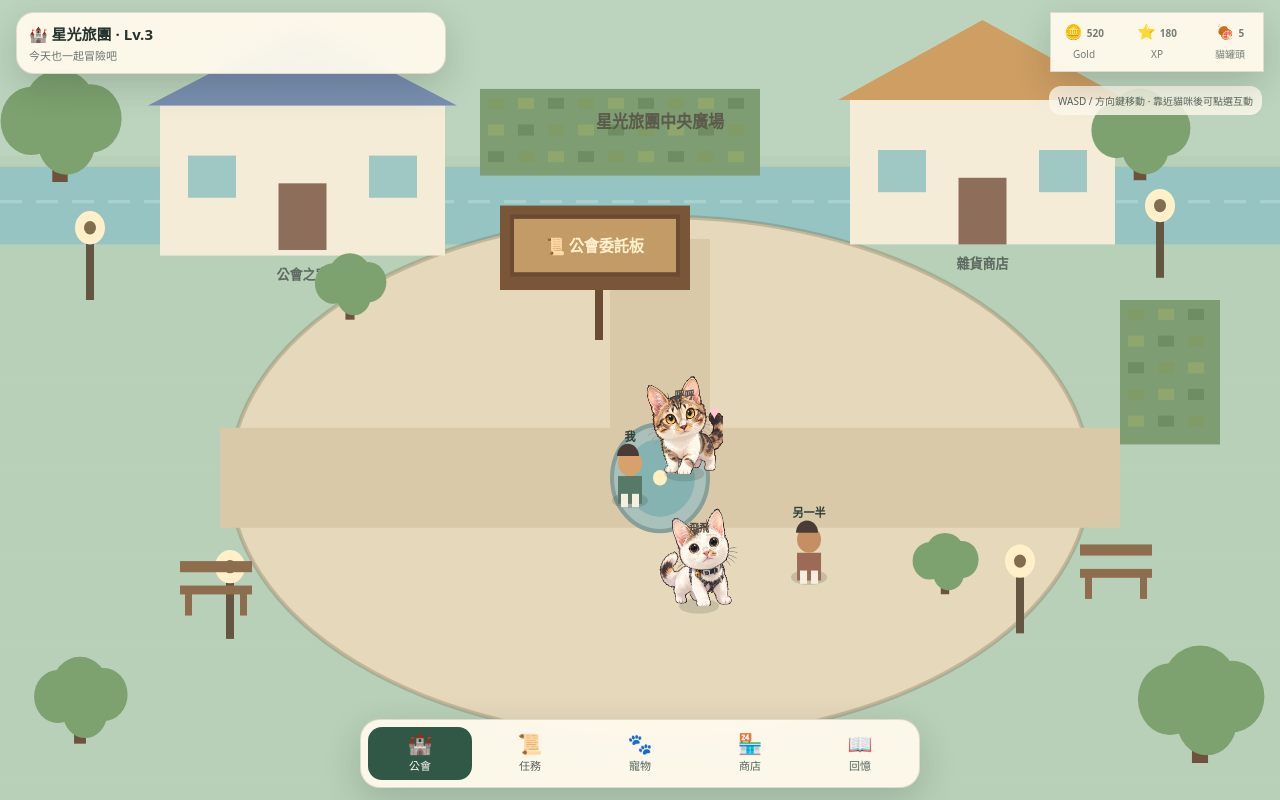
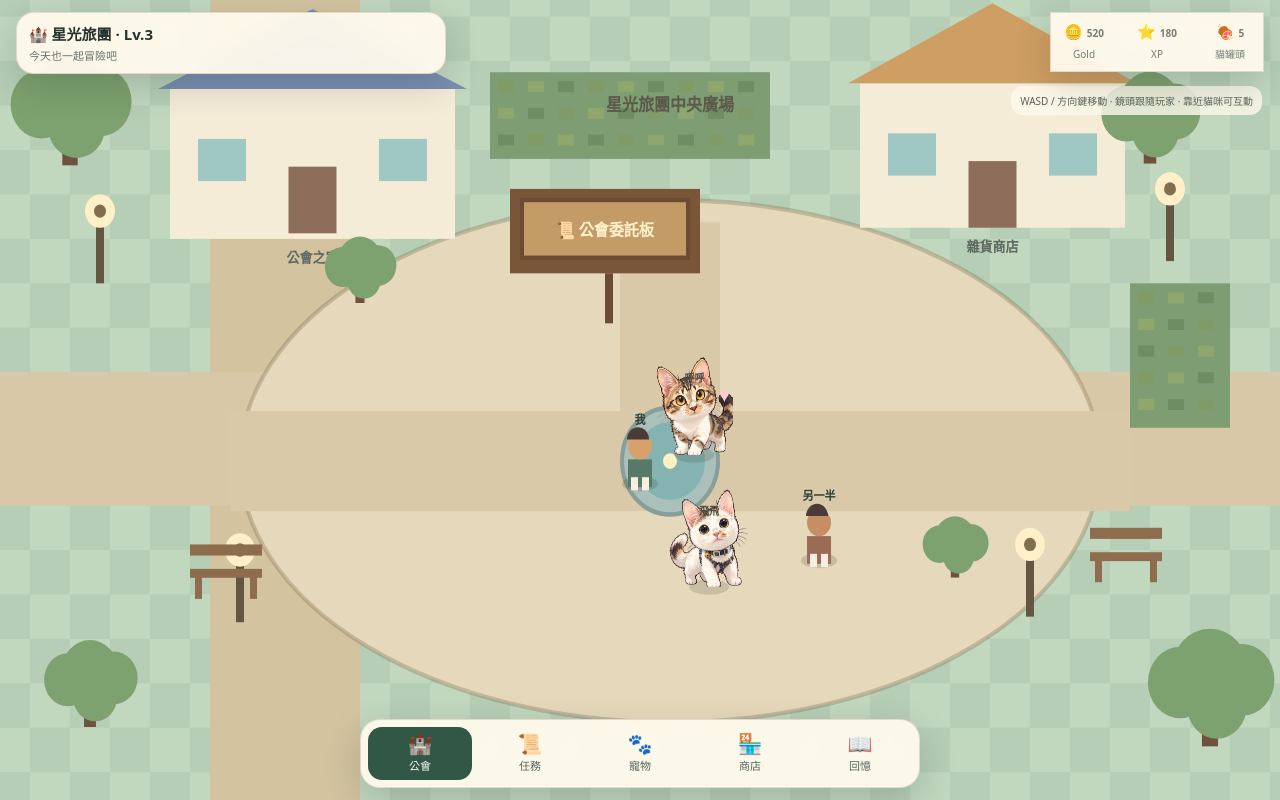
Before and after one commit to gshihwei/couple-guild, a website with bundled scripts: page index.html in a window 1280 px wide. Built offline with nearby package versions, Linux system fonts and the light colour scheme.

Commit message:
feat: add camera-based local world viewport

```diff
--- a/index.html
+++ b/index.html
@@ -166,7 +166,7 @@
     </div>
 
     <div class="toast" id="toast"></div>
-    <div class="desktop-tip">WASD / 方向鍵移動 · 靠近貓咪後可點選互動</div>
+    <div class="desktop-tip">WASD / 方向鍵移動 · 鏡頭跟隨玩家 · 靠近貓咪可互動</div>
 
     <div class="touch-controls">
       <div class="joystick" id="joystick"><div class="stick" id="stick"></div></div>
--- a/package.json
+++ b/package.json
@@ -1,6 +1,6 @@
 {
   "name": "couple-guild",
-  "version": "0.2.5",
+  "version": "0.2.6",
   "private": true,
   "type": "module",
   "scripts": {
--- a/public/sw.js
+++ b/public/sw.js
@@ -1,4 +1,4 @@
-const CACHE='couple-guild-v0.2.5-landscape-shell';
+const CACHE='couple-guild-v0.2.6-landscape-camera';
 const ASSETS=['/','/index.html','/src/main.js','/src/game.js','/src/state.js','/src/ui.js','/src/cats.js','/manifest.webmanifest','/icons/icon.svg','/assets/fly.png','/assets/hu.png'];
 self.addEventListener('install',event=>{event.waitUntil(caches.open(CACHE).then(c=>c.addAll(ASSETS)).then(()=>self.skipWaiting()));});
 self.addEventListener('activate',event=>{event.waitUntil(caches.keys().then(keys=>Promise.all(keys.filter(k=>k!==CACHE).map(k=>caches.delete(k)))).then(()=>self.clients.claim()));});
--- a/src/game.js
+++ b/src/game.js
@@ -2,6 +2,9 @@ import { addJournal, addPetEvent, gainRewards, saveState } from './state.js';
 import { getCoat, getPersonality } from './cats.js';
 
 const W = 1280, H = 720;
+const WORLD_W = 3600, WORLD_H = 2400;
+const SCENE_OX = 1140, SCENE_OY = 770;
+const CAMERA_AHEAD_Y = 55;
 const clamp = (v,min,max)=>Math.max(min,Math.min(max,v));
 const dist = (a,b)=>Math.hypot(a.x-b.x,a.y-b.y);
 
@@ -20,6 +23,7 @@ export class TownGame {
     this.catImages.hu.src = '/assets/hu.png';
     this.lastPetBrain = 0;
     this.lastSave = 0;
+    this.camera = { x: 0, y: 0 };
     this.resize();
     window.addEventListener('resize', () => this.resize());
 
@@ -64,7 +68,7 @@ export class TownGame {
   bindPointer(){
     const getWorld = e => {
       const r = this.canvas.getBoundingClientRect();
-      return {x:(e.clientX-r.left)/r.width*W, y:(e.clientY-r.top)/r.height*H};
+      return {x:(e.clientX-r.left)/r.width*W + this.camera.x, y:(e.clientY-r.top)/r.height*H + this.camera.y};
     };
     this.canvas.addEventListener('pointerdown', e=>{
       const p=getWorld(e);
@@ -91,17 +95,23 @@ export class TownGame {
     if(this.keys.has('KeyD') || this.keys.has('d') || this.keys.has('ArrowRight') || this.keys.has('arrowright')) x+=1;
     if(!x&&!y){x=this.joy.x;y=this.joy.y;}
     const len=Math.hypot(x,y)||1;
-    p.x=clamp(p.x+x/len*130*dt,90,W-90);
-    p.y=clamp(p.y+y/len*130*dt,150,H-150);
+    p.x=clamp(p.x+x/len*130*dt,90,WORLD_W-90);
+    p.y=clamp(p.y+y/len*130*dt,150,WORLD_H-150);
 
     // Partner wanders in a small ring around the plaza.
     const q=this.state.partner;
     const a=this.time/5000;
-    q.x=755+Math.cos(a)*100; q.y=430+Math.sin(a*1.35)*70;
+    q.x=SCENE_OX + 755 + Math.cos(a)*100; q.y=SCENE_OY + 430 + Math.sin(a*1.35)*70;
 
     // Pet brain: cats choose between wandering and approaching either person.
     if(this.time-this.lastPetBrain>2300){ this.lastPetBrain=this.time; this.decideCat(); }
     for(const cat of Object.values(this.state.cats)) this.updateCat(cat,dt);
+
+    const targetCamX = clamp(p.x - W/2, 0, WORLD_W-W);
+    const targetCamY = clamp(p.y - H/2 - CAMERA_AHEAD_Y, 0, WORLD_H-H);
+    const camEase = 1 - Math.exp(-dt*7);
+    this.camera.x += (targetCamX - this.camera.x) * camEase;
+    this.camera.y += (targetCamY - this.camera.y) * camEase;
 
     if(this.time-this.lastSave>3000){ this.lastSave=this.time; saveState(this.state); }
   }
@@ -138,7 +148,7 @@ export class TownGame {
       cat.x+=Math.cos(this.time/1700+cat.id.length)*speed*0.35*dt;
       cat.y+=Math.sin(this.time/2100+cat.id.length*2)*speed*0.35*dt;
     }
-    cat.x=clamp(cat.x,100,W-100); cat.y=clamp(cat.y,190,H-150);
+    cat.x=clamp(cat.x,100,WORLD_W-100); cat.y=clamp(cat.y,190,WORLD_H-150);
     cat.hunger=clamp(cat.hunger+dt*0.25,0,100);
     cat.energy=clamp(cat.energy+(cat.state==='sleep'?dt*2:-dt*0.15),10,100);
   }
@@ -170,39 +180,54 @@ export class TownGame {
 
   draw(){
     const c=this.ctx; c.setTransform(this.scaleX,0,0,this.scaleY,0,0); c.clearRect(0,0,W,H);
+    c.save();
+    c.translate(-this.camera.x, -this.camera.y);
     this.drawWorld(c);
     this.drawCharacter(c,this.state.partner,true);
     this.drawCharacter(c,this.state.player,false);
     for(const cat of Object.values(this.state.cats)) this.drawCat(c,cat);
+    c.restore();
   }
 
   drawWorld(c){
-    c.fillStyle='#bcd4bd'; c.fillRect(0,0,W,H);
-    // layered grass tiles
-    for(let y=140;y<H;y+=40) for(let x=0;x<W;x+=40){ c.fillStyle=((x/40+y/40)%2?'#b8d0b7':'#c2d9bf'); c.fillRect(x,y,40,40); }
-    // river
-    c.fillStyle='#96c4c2'; c.fillRect(0,150,W,70); c.fillStyle='#a8d2cf'; for(let x=0;x<W;x+=36) c.fillRect(x,180,22,3);
-    // main plaza
+    // The world is deliberately larger than the viewport. Only the camera
+    // window around the players is visible, like a 2D RPG exploration scene.
+    c.fillStyle='#b8d1b7'; c.fillRect(0,0,WORLD_W,WORLD_H);
+    for(let y=0;y<WORLD_H;y+=40) for(let x=0;x<WORLD_W;x+=40){
+      c.fillStyle=((x/40+y/40)%2?'#b6ceb5':'#c1d7be'); c.fillRect(x,y,40,40);
+    }
+
+    // distant districts outside the central plaza
+    c.fillStyle='#92bcb7'; c.fillRect(0,330,820,WORLD_H-660);
+    c.fillStyle='#a6c6ae'; c.fillRect(2780,180,WORLD_W-2780,WORLD_H-360);
+    c.fillStyle='#d3c39f'; c.fillRect(1340,0,150,WORLD_H);
+    c.fillStyle='#d8c8a8'; c.fillRect(0,1120,WORLD_W,120);
+
+    c.save(); c.translate(SCENE_OX, SCENE_OY);
+    // central river and local plaza
+    c.fillStyle='#96c4c2'; c.fillRect(-920,-620,1840,70); c.fillStyle='#a8d2cf'; for(let x=-920;x<920;x+=36) c.fillRect(x,-590,22,3);
     c.fillStyle='#e6d8bb'; c.beginPath(); c.ellipse(660,430,430,235,0,0,Math.PI*2); c.fill();
     c.strokeStyle='rgba(113,95,61,.28)'; c.lineWidth=4; c.stroke();
-    // paths
     c.fillStyle='#d9c9a8'; c.fillRect(610,215,100,215); c.fillRect(220,385,900,90);
-    // buildings
     this.drawHouse(c,160,95,285,135,'公會之家','#7a8fb1');
     this.drawHouse(c,850,90,265,130,'雜貨商店','#ce9e63');
     this.drawBoard(c,500,185);
-    // garden plots
     this.drawPlot(c,480,80,280,78); this.drawPlot(c,1120,270,100,130);
-    // lamps / benches / trees
     for(const [x,y] of [[90,270],[1160,250],[230,575],[1020,570]]) this.drawLamp(c,x,y);
     for(const [x,y] of [[180,505],[1080,490]]) this.drawBench(c,x,y);
     for(const [x,y,s] of [[60,100,1.1],[1140,110,.9],[80,620,.85],[1200,620,1.15],[350,250,.65],[945,500,.6]]) this.drawTree(c,x,y,s);
-    // plaza fountain
     c.fillStyle='#aac0bb'; c.beginPath(); c.arc(660,430,48,0,Math.PI*2); c.fill(); c.strokeStyle='#879f98'; c.stroke();
     c.fillStyle='#84b3b1'; c.beginPath(); c.arc(660,430,35,0,Math.PI*2); c.fill();
     c.fillStyle='#fff0c2'; c.beginPath(); c.arc(660,430,7,0,Math.PI*2); c.fill();
-    // title board label
     c.fillStyle='#5c5a4b'; c.font='700 16px ui-rounded, system-ui'; c.textAlign='center'; c.fillText('星光旅團中央廣場',660,115);
+    c.restore();
+
+    // outer-world landmarks give the camera somewhere to travel without
+    // revealing or scaling the whole world into a single screen.
+    for(const [x,y,s] of [[260,520,1.3],[520,1520,1.1],[2920,520,1.0],[3100,1650,1.35],[800,1980,1.2],[2500,2050,1.0],[100,1900,.9]]) this.drawTree(c,x,y,s);
+    this.drawHouse(c,110,980,230,120,'河畔小屋','#8c9aa6');
+    this.drawHouse(c,2940,820,240,125,'旅行者之家','#b48768');
+    this.drawBoard(c,2600,1360);
   }
 
   drawHouse(c,x,y,w,h,label,roof){
--- a/src/state.js
+++ b/src/state.js
@@ -1,13 +1,13 @@
-const KEY = 'couple-guild-v0.2.4-state';
-const LEGACY_KEYS = ['couple-guild-v0.2.3-state', 'couple-guild-v0.2.2-state', 'couple-guild-v0.2.1-state', 'couple-guild-v0.1-state'];
+const KEY = 'couple-guild-v0.2.6-state';
+const LEGACY_KEYS = ['couple-guild-v0.2.5-state', 'couple-guild-v0.2.4-state', 'couple-guild-v0.2.3-state', 'couple-guild-v0.2.2-state', 'couple-guild-v0.2.1-state', 'couple-guild-v0.1-state'];
 
 const defaultState = {
   guild: { name: '星光旅團', level: 3, xp: 180, gold: 520 },
-  player: { name: '我', x: 630, y: 430, skin: '#d8a06b', shirt: '#567a67' },
-  partner: { name: '另一半', x: 760, y: 450, skin: '#c58f63', shirt: '#9c6b58' },
+  player: { name: '我', x: 1770, y: 1200, skin: '#d8a06b', shirt: '#567a67' },
+  partner: { name: '另一半', x: 1900, y: 1220, skin: '#c58f63', shirt: '#9c6b58' },
   cats: {
-    fly: { id:'fly', name:'飛飛', coat:'custom', personality:'affectionate', x:690, y:500, energy:72, hunger:40, mood:'想找人撒嬌', target:null, state:'wander' },
-    hu:  { id:'hu', name:'呼呼', coat:'custom', personality:'mischievous', x:830, y:380, energy:82, hunger:56, mood:'到處亂晃', target:null, state:'wander' }
+    fly: { id:'fly', name:'飛飛', coat:'custom', personality:'affectionate', x:1830, y:1270, energy:72, hunger:40, mood:'想找人撒嬌', target:null, state:'wander' },
+    hu:  { id:'hu', name:'呼呼', coat:'custom', personality:'mischievous', x:1970, y:1150, energy:82, hunger:56, mood:'到處亂晃', target:null, state:'wander' }
   },
   food: 5,
   tasks: [
@@ -25,6 +25,7 @@ const defaultState = {
     '呼呼正在觀察兩個人誰比較好欺負。'
   ],
   selectedPet: null,
+  worldVersion: 2,
 };
 
 export function loadState() {
@@ -34,12 +35,23 @@ export function loadState() {
     const raw = current || (legacyKey ? localStorage.getItem(legacyKey) : null);
     if (!raw) return structuredClone(defaultState);
     const parsed = JSON.parse(raw);
+    const parsedWorldVersion = Number(parsed?.worldVersion || 0);
     const state = merge(defaultState, parsed);
     // V0.2.4 introduces the photo-based cat sprites. Legacy saves get the
     // new reference appearance once; later user-selected coat settings persist.
     if (!current) {
       if (state.cats?.fly) state.cats.fly.coat = 'custom';
       if (state.cats?.hu) state.cats.hu.coat = 'custom';
+    }
+    // V0.2.6 moves the playable plaza into the center of a larger world so
+    // the camera can show a local 16:9 viewport instead of fitting the whole map.
+    if (parsedWorldVersion < 2) {
+      const dx = 1140, dy = 770;
+      for (const actor of [state.player, state.partner, ...(Object.values(state.cats || {}))]) {
+        if (!actor) continue;
+        actor.x += dx; actor.y += dy;
+      }
+      state.worldVersion = 2;
     }
     return state;
   } catch { return structuredClone(defaultState); }
```
Also changed, not shown: README.md, dist/index.html, dist/src/game.js, dist/src/state.js, dist/sw.js, 2 other files.
